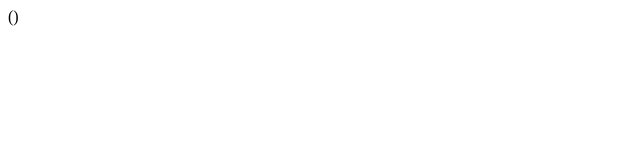
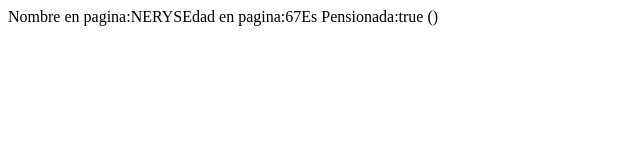
Before and after one commit to Nerys0/seccion10, a plain HTML site: page index.html in a window 1280 px wide. Shown: the whole page, without its empty margins (0-640 px from the left). Drawn offline with Linux system fonts and the light colour scheme.

Commit message:
imprimir en pagina

```diff
--- a/index.html
+++ b/index.html
@@ -17,6 +17,11 @@
         console.log("Edad:",edad);
         console.log("Es Pensionada:",espensionada);
 
+        //imprimir en pagina
+        document.write("Nombre en pagina:",nombre);
+        document.write("Edad en pagina:",edad);
+        document.write("Es Pensionada:",espensionada);
+
 
 
 
```
